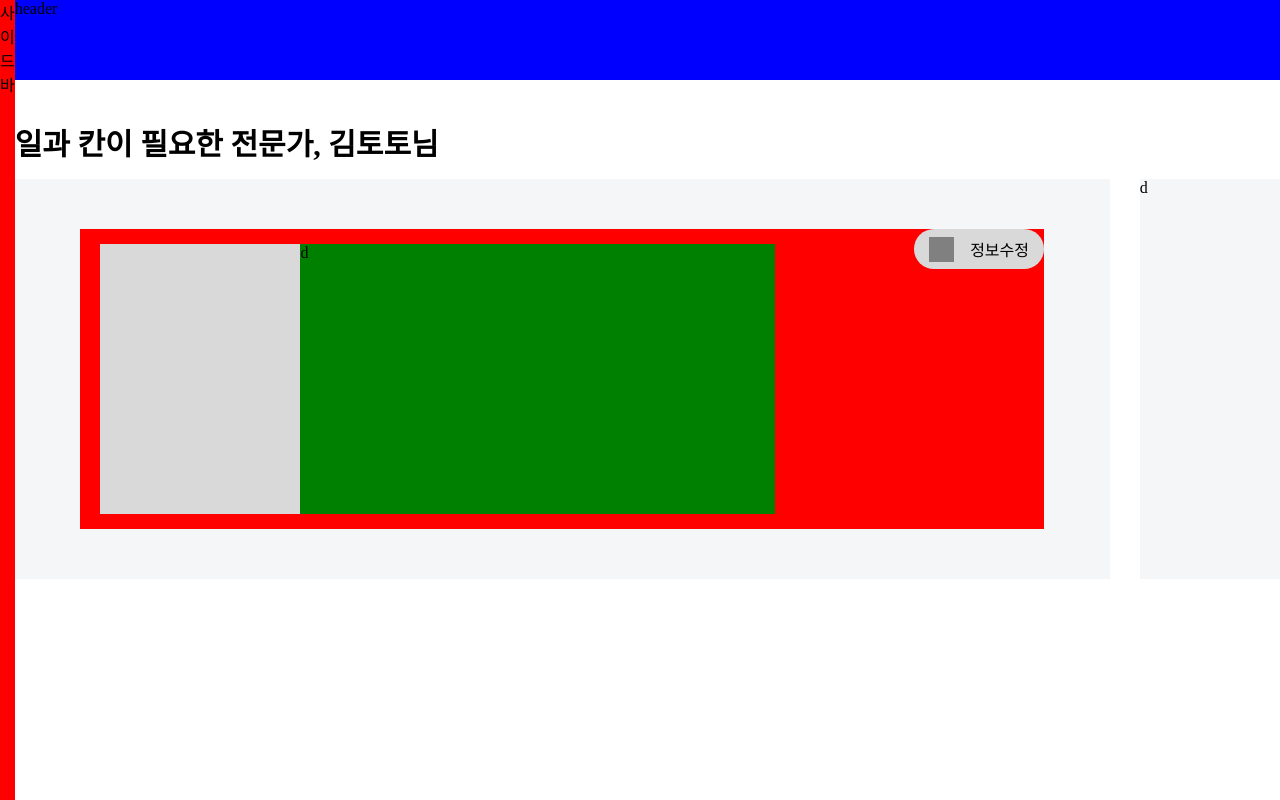
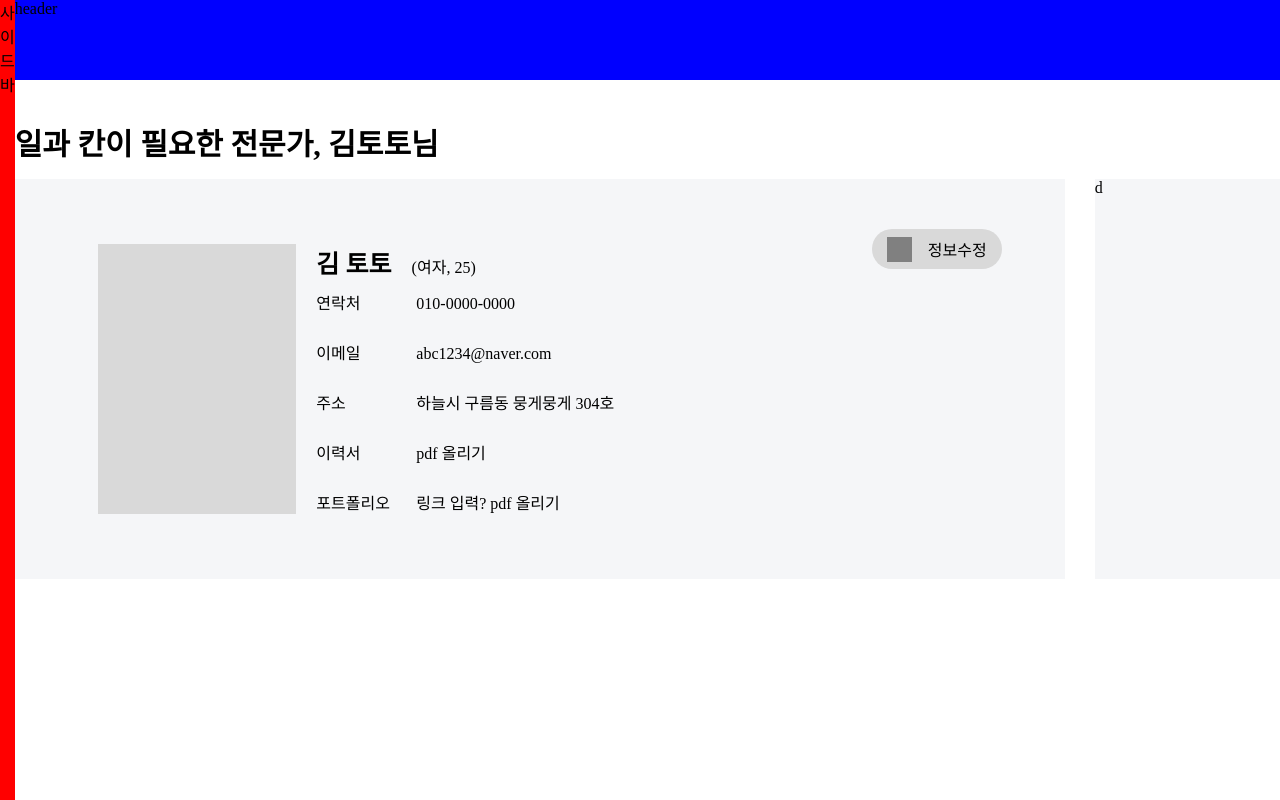
Before and after one commit to cryingdryice/ILKAN-web, a React (Vite) app: page /main/myPage in a window 1280 px wide. Shown: the top 800 px of the page. Built offline with nearby package versions, Linux system fonts and the light colour scheme; the HTML template or start-up script is replaced by a standard one.

Commit message:
feat: profile information 레이아웃 구현

```diff
--- a/src/css/myPage.module.css
+++ b/src/css/myPage.module.css
@@ -19,7 +19,7 @@
   justify-content: space-between;
 }
 .leftDiv {
-  width: 73%;
+  width: 70%;
   height: 400px;
   background-color: #f5f6f8;
   display: flex;
@@ -29,7 +29,7 @@
 .leftInner {
   width: 88%;
   height: 300px;
-  background-color: red;
+  /* background-color: red;  */
   position: relative;
   display: flex;
   align-items: center;
@@ -55,7 +55,7 @@
   background-color: #808080;
 }
 .imgAndContentDiv {
-  background-color: green;
+  /* background-color: green; */
   height: 90%;
   width: 70%;
   margin-left: 20px;
@@ -64,11 +64,39 @@
 }
 .profileImg {
   height: 100%;
-  width: 200px;
+  width: 300px;
   background-color: #d9d9d9;
 }
 
+.profileContent {
+  margin-left: 20px;
+  display: flex;
+  flex-direction: column;
+  height: 100%;
+  width: 100%;
+}
+.nameDiv {
+  flex: 1;
+  margin-bottom: 10px;
+}
+.name {
+  font-size: 25px;
+  font-weight: 600;
+  margin-right: 20px;
+}
+.profileInformation {
+  flex: 7;
+  display: flex;
+  flex-direction: column;
+  justify-content: space-between;
+}
+
+.profileInformation label {
+  display: inline-block;
+  width: 100px;
+}
+
 .rightDiv {
-  width: 25%;
+  width: 28%;
   background-color: #f5f6f8;
 }
--- a/src/pages/main/myPage.tsx
+++ b/src/pages/main/myPage.tsx
@@ -16,7 +16,34 @@ export default function MyPage() {
               </div>
               <div className={myPageStyle.imgAndContentDiv}>
                 <div className={myPageStyle.profileImg}></div>
-                <div className={myPageStyle.profileContent}>d</div>
+                <div className={myPageStyle.profileContent}>
+                  <div className={myPageStyle.nameDiv}>
+                    <span className={myPageStyle.name}>김 토토</span>
+                    <span className={myPageStyle.age}>(여자, 25)</span>
+                  </div>
+                  <div className={myPageStyle.profileInformation}>
+                    <div className={myPageStyle.phoneDiv}>
+                      <label>연락처</label>
+                      <span>010-0000-0000</span>
+                    </div>
+                    <div className={myPageStyle.emailDiv}>
+                      <label>이메일</label>
+                      <span>abc1234@naver.com</span>
+                    </div>
+                    <div className={myPageStyle.addressDiv}>
+                      <label>주소</label>
+                      <span>하늘시 구름동 뭉게뭉게 304호</span>
+                    </div>
+                    <div className={myPageStyle.resumeDiv}>
+                      <label>이력서</label>
+                      <span>pdf 올리기</span>
+                    </div>
+                    <div className={myPageStyle.portfolioDiv}>
+                      <label>포트폴리오</label>
+                      <span>링크 입력? pdf 올리기</span>
+                    </div>
+                  </div>
+                </div>
               </div>
             </div>
           </div>
```
